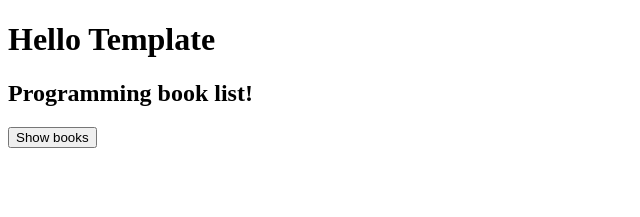
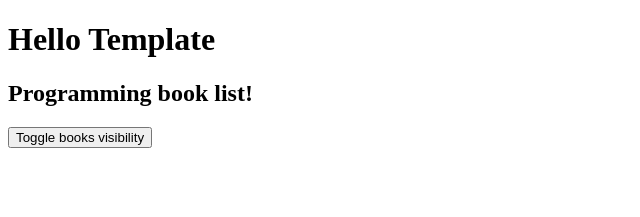
Before and after one commit to bedrohenr/angular-xiv, an Angular app: page / in a window 1280 px wide. Shown: the top 217 px of the page, without its empty margins (0-640 px from the left). Built offline with nearby package versions, Linux system fonts and the light colour scheme.

Commit message:
mudando nome do botão

```diff
--- a/src/app/books/books.component.html
+++ b/src/app/books/books.component.html
@@ -1,7 +1,7 @@
 <div>
   <h2>Programming book list!</h2>
 
-  <button (click)="toggleBooks()" [disabled]="bookButtonDisabled">Show books</button>
+  <button (click)="toggleBooks()" [disabled]="bookButtonDisabled">Toggle books visibility</button>
 
   <div *ngIf="isShowing">
     <ul>
```
